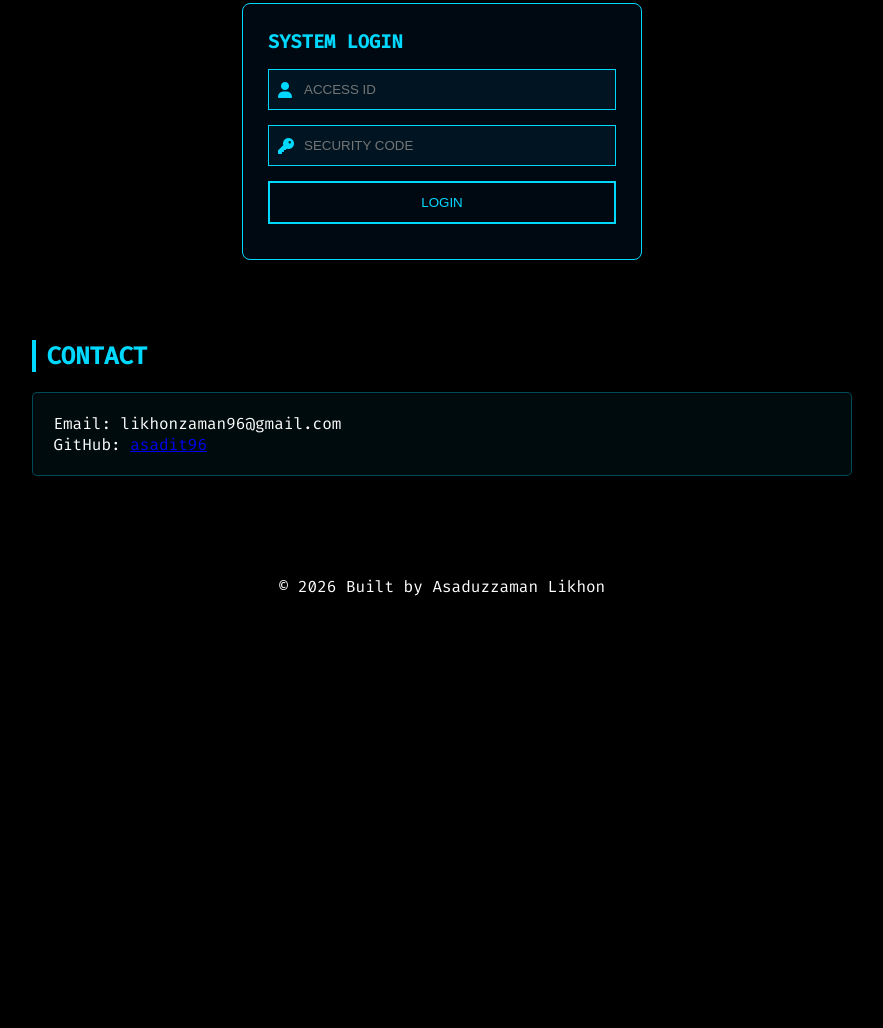
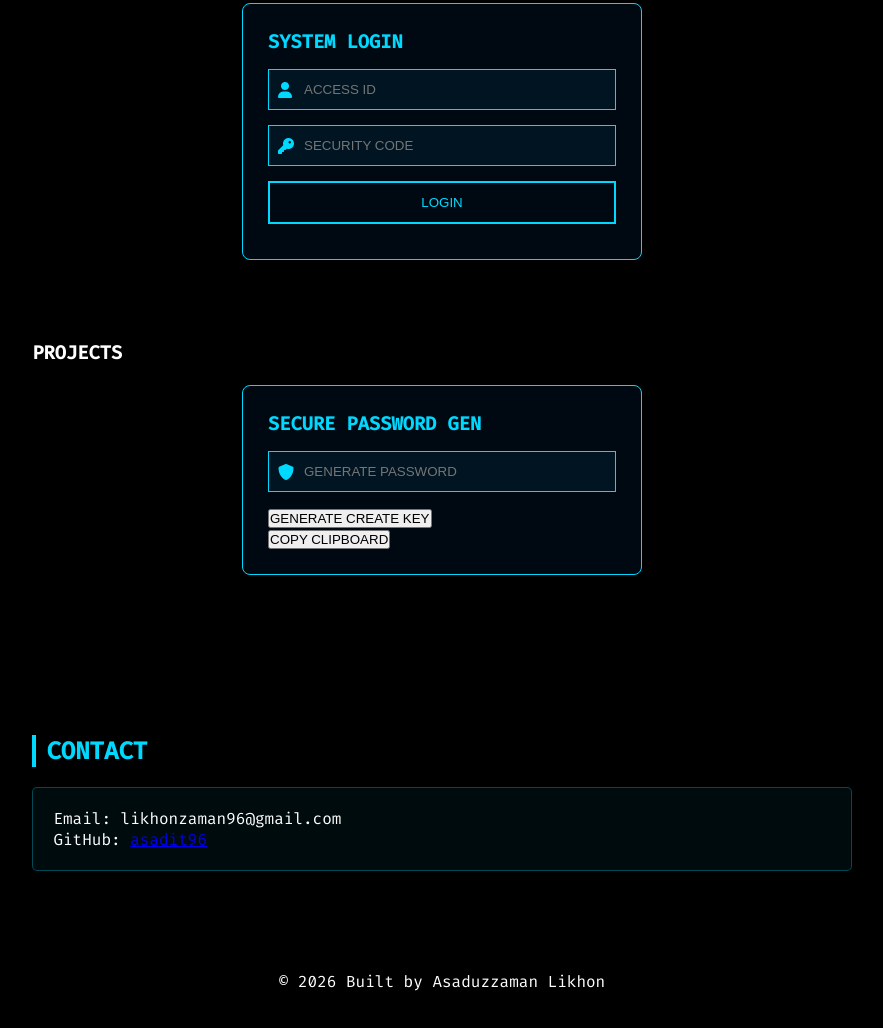
Before and after one commit to AsadIT96-stack/portfolio, a website: page index.html in a window 1280 px wide. Shown: the part 1479-2507 px from the top of the page, without its empty margins (198-1081 px from the left). Before the commit the page ends 2176 px from the top, so only its background shows below. Drawn offline with Linux system fonts and the light colour scheme.

Commit message:
Update index.html

```diff
--- a/index.html
+++ b/index.html
@@ -216,8 +216,8 @@ Cyber Security Learner 🔐 | Web Developer 💻
         </form>
     </div>
 
- <section id="projects" style="display: none;">
-    <h2>PROJECTS</h2>
+ <section id="projects">
+    <h3>PROJECTS</h3>
     <!-- Cyber Card / Password Gen -->
     <div class="cyber-card" style="margin-top: 20px;">
         <h3 style="color: var(--brand-color); margin-bottom: 15px;">SECURE PASSWORD GEN</h3>
```
